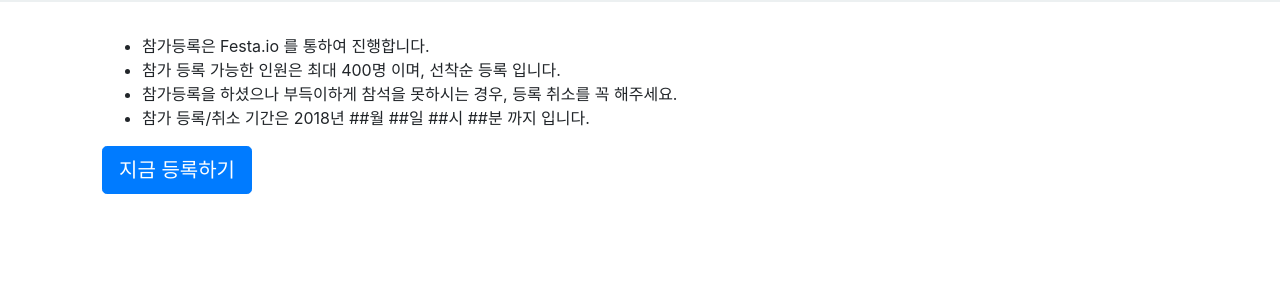
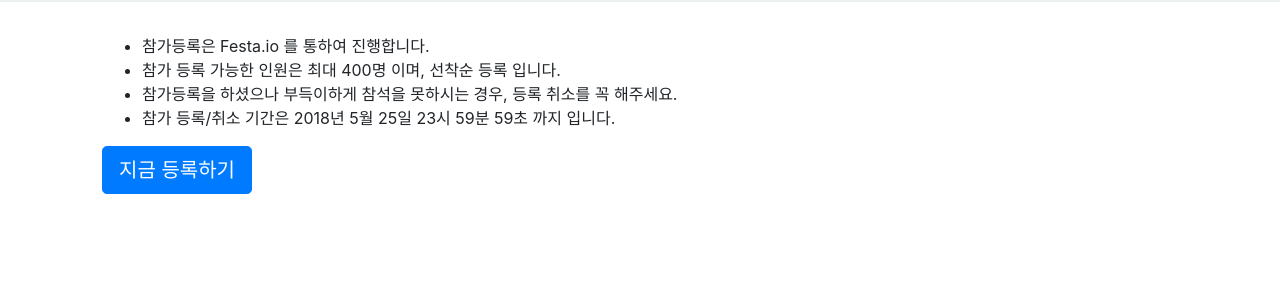
Before and after one commit to meltingcon/2018, a Jekyll site: the page built from registration.md, in a window 1280 px wide and 900 px high. Shown: the part 254-554 px from the top of the window. Built offline with Jekyll 4.4.1, drawn with Linux system fonts in a browser that asks for light colours.

Commit message:
신청 링크 추가

```diff
--- a/registration.md
+++ b/registration.md
@@ -8,6 +8,6 @@ permalink: /registration/
 - 참가등록은 Festa.io 를 통하여 진행합니다.
 - 참가 등록 가능한 인원은 최대 400명 이며, 선착순 등록 입니다.
 - 참가등록을 하셨으나 부득이하게 참석을 못하시는 경우, 등록 취소를 꼭 해주세요.
-- 참가 등록/취소 기간은 2018년 ##월 ##일 ##시 ##분 까지 입니다.
+- 참가 등록/취소 기간은 2018년 5월 25일 23시 59분 59초 까지 입니다.
 
-{% include btn.html url="" label="지금 등록하기" %}
+{% include btn.html url="https://festa.io/events/29" label="지금 등록하기" %}
```
